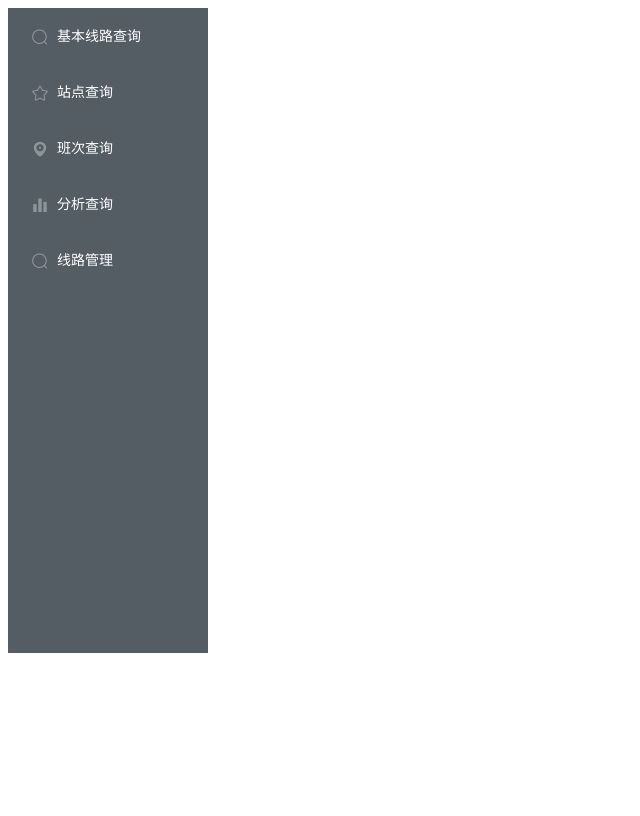
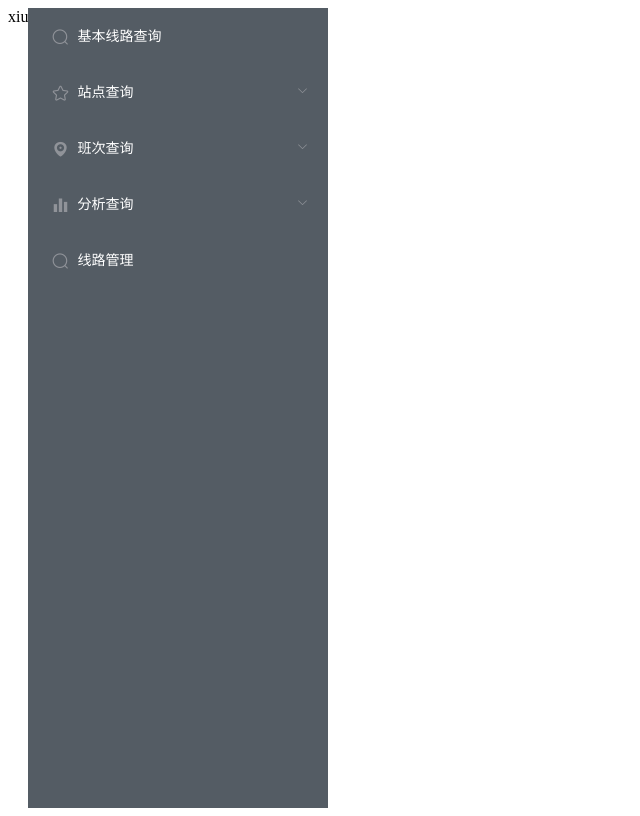
Before and after one commit to coolguychen/Jinhe_frontEnd, a Vue app: page / in a window 1280 px wide. Shown: the whole page, without its empty margins (0-640 px from the left). Built offline with nearby package versions, Linux system fonts and the light colour scheme.

Commit message:
修改侧边栏宽高，设置每个板块的index以修复班次查询和分析查询时一起展开的情况。

```diff
--- a/src/App.vue
+++ b/src/App.vue
@@ -1,7 +1,7 @@
 <template>
   <div id="app">
     <el-container>
-        <el-aside width="200px">
+xiu        <el-aside style="width: 300px">
           <!--引入自定义左侧菜单栏-->
           <left-menu></left-menu>
         </el-aside>
--- a/src/components/Views/LeftMenu.vue
+++ b/src/components/Views/LeftMenu.vue
@@ -1,8 +1,9 @@
 <!--自定义左边菜单栏-->
 <template>
-  <el-row style="width:800px">
-    <el-col>
+  <div>
     <el-menu
+      style = "width: 300px; min-height: 100vh"
+      :default-active ="this.$route.path"
       class="el-menu-vertical-demo"
       @open="handleOpen"
       @close="handleClose"
@@ -15,7 +16,7 @@
         <i class="el-icon-search"></i>
         <span slot="title">基本线路查询</span>
       </el-menu-item>
-          <el-submenu index=''>
+      <el-submenu index="2">
         <template slot="title">
           <i class="el-icon-star-off"></i>
           <span>站点查询</span>
@@ -28,7 +29,7 @@
           <el-menu-item index="/2-5">查询某两个站台间是否存在直达线路</el-menu-item>
         </el-menu-item-group>
       </el-submenu>
-          <el-submenu >
+      <el-submenu index="3">
         <template slot="title">
           <i class="el-icon-location"></i>
           <span>班次查询</span>
@@ -39,7 +40,7 @@
           <el-menu-item index="/3-3">查询某条线路从某站到某站</el-menu-item>
         </el-menu-item-group>
       </el-submenu>
-        <el-submenu >
+      <el-submenu index="4">
         <template slot="title">
           <i class="el-icon-s-data"></i>
           <span>分析查询</span>
@@ -55,8 +56,7 @@
         <span slot="title">线路管理</span>
       </el-menu-item>
     </el-menu>
-    </el-col>
-  </el-row>
+  </div>
 </template>
 
 <style>
```
Lines whose indentation alone changed are shown as unchanged.
